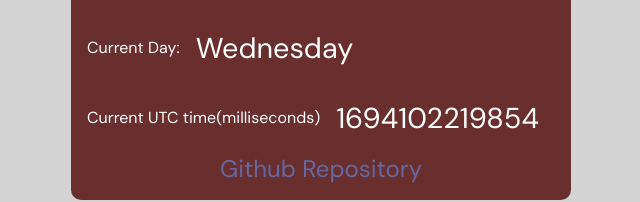
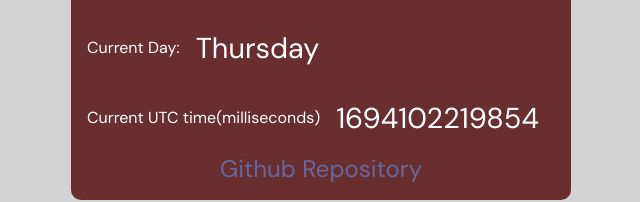
Before and after one commit to ijklmopffs/stage1, a plain HTML site: page index.html in a window 1280 px wide. Shown: the part 525-727 px from the top of the page, 319-959 px from the left. Drawn offline with Linux system fonts and the light colour scheme.

Commit message:
Updated syntax

```diff
--- a/index.html
+++ b/index.html
@@ -30,7 +30,7 @@
         </div>
         <div class="flex">
           <span>Current Day:</span>
-          <p data-testid="currentDayOfTheWeek">Wednesday</p>
+          <p data-testid="currentDayOfTheWeek">Thursday</p>
         </div>
         <div class="flex">
           <span>Current UTC time(milliseconds)</span>
```
